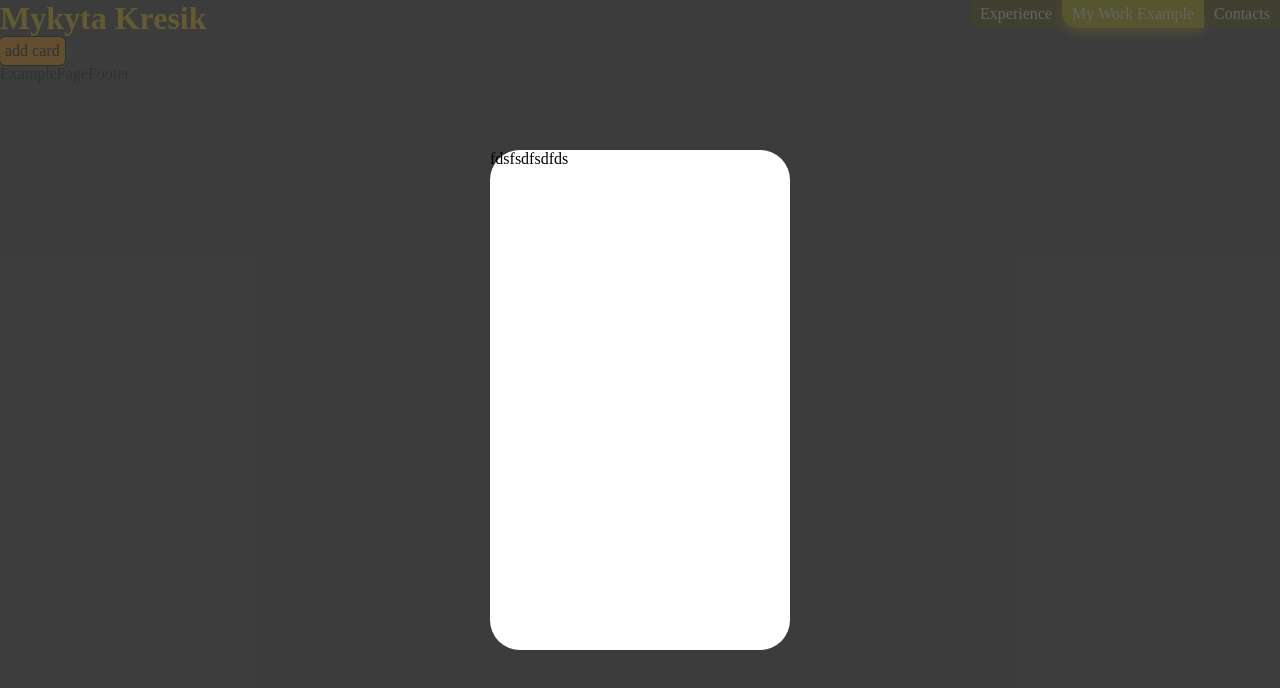
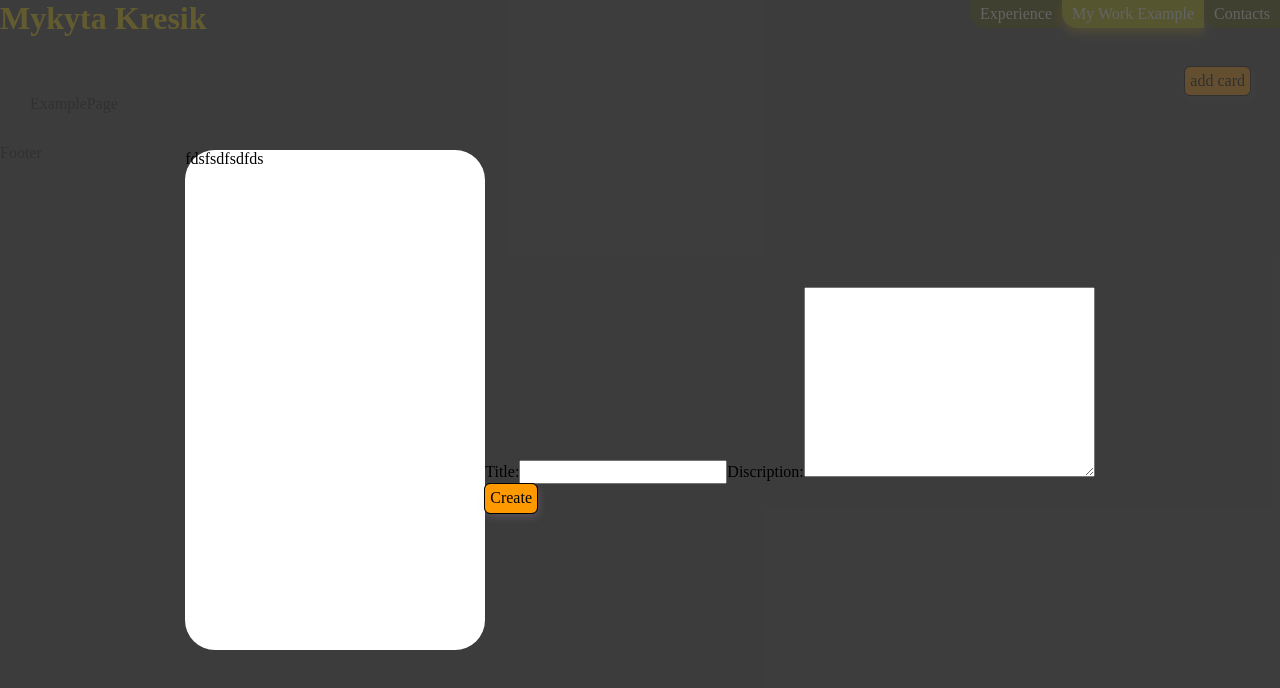
Before and after one commit to Loki99911/PET_ToDo, a React (Create React App) app: page /todo in a window 1280 px wide. Both pictures are taken after a click on the button "add card". Shown: the top 688 px of the page. Built offline with nearby package versions, Linux system fonts and the light colour scheme.

Commit message:
add base card and interface for it

```diff
--- a/package.json
+++ b/package.json
@@ -14,6 +14,7 @@
     "@types/react-dom": "^18.2.12",
     "axios": "^1.5.1",
     "modern-normalize": "^2.0.0",
+    "nanoid": "^5.0.1",
     "react": "^18.2.0",
     "react-dom": "^18.2.0",
     "react-router-dom": "^6.16.0",
--- a/src/components/CustomButton/CustomButton.tsx
+++ b/src/components/CustomButton/CustomButton.tsx
@@ -3,13 +3,11 @@ import { StyledBtn } from "./CustomButton.styled";
 export const CustomButton = ({
   children,
   onClick,
+  type="button"
 }: {
   children: React.ReactNode;
-  onClick: () => void;
+    onClick?: () => void;
+    type?: "button" | "submit" | "reset" | undefined;
   }) => {
-  // const asas = () => {
-  //   console.log("fsfsdfsd");
-
-  // }
-  return <StyledBtn onClick={onClick}>{children}</StyledBtn>;
+  return <StyledBtn onClick={onClick} type={type}>{children}</StyledBtn>;
 };
--- a/src/components/ModalComp/ModalComp.tsx
+++ b/src/components/ModalComp/ModalComp.tsx
@@ -1,18 +1,60 @@
-import * as React from "react";
 import { createPortal } from "react-dom";
 import { ModalBackdrop, ModalCard } from "./ModalComp.styled";
+import { ITodoCard } from "../../types/ITodo";
+import { useState } from "react";
+import { nanoid } from "nanoid";
+import { CustomButton } from "../CustomButton/CustomButton";
 
 interface IModalCompProps {
-  closeModal:()=>void;
+  closeModal: () => void;
+  todoList: ITodoCard[];
 }
 
-const ModalComp: React.FunctionComponent<IModalCompProps> = (props) => {
+const ModalComp: React.FunctionComponent<IModalCompProps> = ({
+  closeModal,
+  todoList,
+}) => {
+  const [title, setTitle] = useState("");
+  const [task, setTask] = useState("");
+
   const modalRoot = document.getElementById("modal-root");
+
+  const backdropClick: React.MouseEventHandler<HTMLDivElement> = (e) => {
+    if (e.currentTarget === e.target) {
+      closeModal();
+    }
+  };
+
+  const addToLocalStor = () => {
+    const newTodo = { id: nanoid(), title, task, status: "await" };
+    const allTodos = [...todoList, newTodo];
+
+    localStorage.setItem("todos", JSON.stringify(allTodos));
+  };
+
   return createPortal(
-    <ModalBackdrop onClick={props.closeModal}>
-      <ModalCard>
-        fdsfsdfsdfds
-      </ModalCard>
+    <ModalBackdrop onClick={backdropClick}>
+      <ModalCard>fdsfsdfsdfds</ModalCard>
+      <form onSubmit={addToLocalStor}>
+        <label>
+          Title:
+          <input
+            type="text"
+            onChange={(e) => setTitle(e.target.value)}
+            value={title}
+          />
+        </label>
+        <label>
+          Discription:
+          <textarea
+            cols={30}
+            rows={10}
+            value={task}
+            onChange={(e) => setTask(e.target.value)}
+          />
+        </label>
+        <CustomButton type="submit">Create</CustomButton>
+      </form>
     </ModalBackdrop>,
     modalRoot!
   );
--- /dev/null
+++ b/src/components/TodoCard/TodoCard.tsx
@@ -0,0 +1,19 @@
+import * as React from "react";
+
+interface ITodoCardProps {
+  title: string;
+  task: string;
+  status: string;
+}
+
+const TodoCard: React.FC<ITodoCardProps> = ({ title, task, status }) => {
+  return (
+    <div>
+      <p>{title}</p>
+      <p>{task}</p>
+      <p>{status}</p>
+    </div>
+  );
+};
+
+export default TodoCard;
--- /dev/null
+++ b/src/pages/ExamplePage/ExamplePage.styled.js
@@ -0,0 +1,18 @@
+import styled from "styled-components";
+
+export const ExamplePageWrapper = styled.div`
+  display: flex;
+  flex-direction: column;
+  padding: 30px;
+`;
+
+export const ExamplePageBtnWrapper = styled.div`
+  display: flex;
+  flex-direction: row-reverse;
+`;
+
+export const ExamplePageListWrapper = styled.div`
+  display: grid;
+  grid-template-columns: 1fr 1fr 1fr;
+  gap: 20px;
+`;
--- a/src/pages/ExamplePage/ExamplePage.tsx
+++ b/src/pages/ExamplePage/ExamplePage.tsx
@@ -1,18 +1,48 @@
-import { useState } from "react";
+import { useEffect, useState } from "react";
 import { CustomButton } from "../../components/CustomButton/CustomButton";
 import ModalComp from "../../components/ModalComp/ModalComp";
+import {
+  ExamplePageBtnWrapper,
+  ExamplePageListWrapper,
+  ExamplePageWrapper,
+} from "./ExamplePage.styled";
+import { ITodoCard } from "../../types/ITodo";
+import TodoCard from "../../components/TodoCard/TodoCard";
 
 export const ExamplePage = () => {
   const [createModalOpen, setCreateModalOpen] = useState(false);
-
+  const [todoList, setTodoList] = useState<ITodoCard[]>([]);
   const toggleModal = () => {
     setCreateModalOpen((prev) => !prev);
   };
+
+  useEffect(() => {
+    const currentLocal = localStorage.getItem("todos");
+    if (currentLocal) {
+      const localArray = JSON.parse(currentLocal);
+      setTodoList(localArray);
+    }
+  }, []);
+
   return (
-    <>
-      <CustomButton onClick={toggleModal}>add card</CustomButton>
-      {createModalOpen && <ModalComp closeModal={toggleModal}/>}
+    <ExamplePageWrapper>
+      <ExamplePageBtnWrapper>
+        <CustomButton onClick={toggleModal}>add card</CustomButton>
+      </ExamplePageBtnWrapper>
+      <ExamplePageListWrapper>
+        {todoList.map((el) => (
+          <TodoCard
+            key={el.id}
+            title={el.title}
+            task={el.task}
+            status={el.status}
+          />
+        ))}
+      </ExamplePageListWrapper>
+      {createModalOpen && (
+        <ModalComp closeModal={toggleModal} todoList={todoList} />
+      )}
       ExamplePage
-    </>
+    </ExamplePageWrapper>
   );
 };
--- /dev/null
+++ b/src/types/ITodo.ts
@@ -0,0 +1,6 @@
+export interface ITodoCard{
+    id: string,
+    title:string,
+    task:string,
+    status:string,
+}
```
Also changed, not shown: 1 other file (tests, documents, lock files or other folders).
